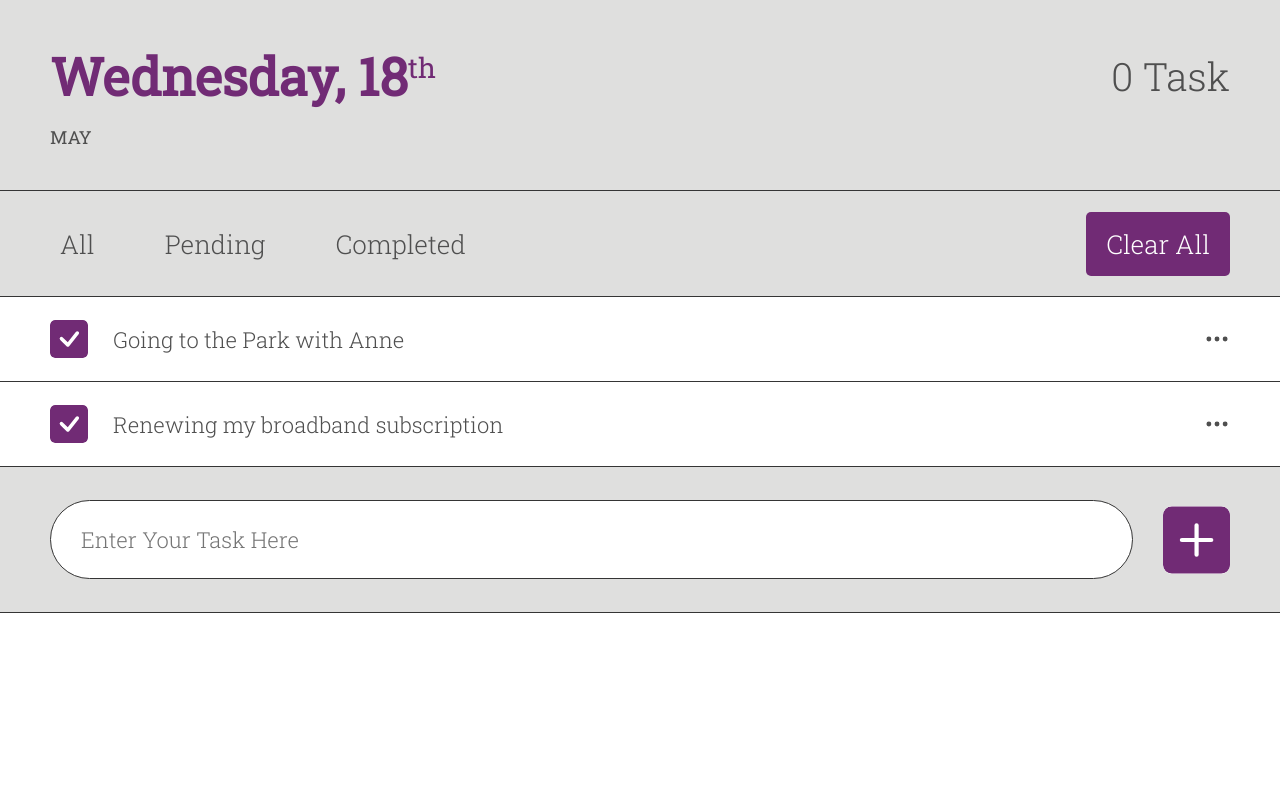
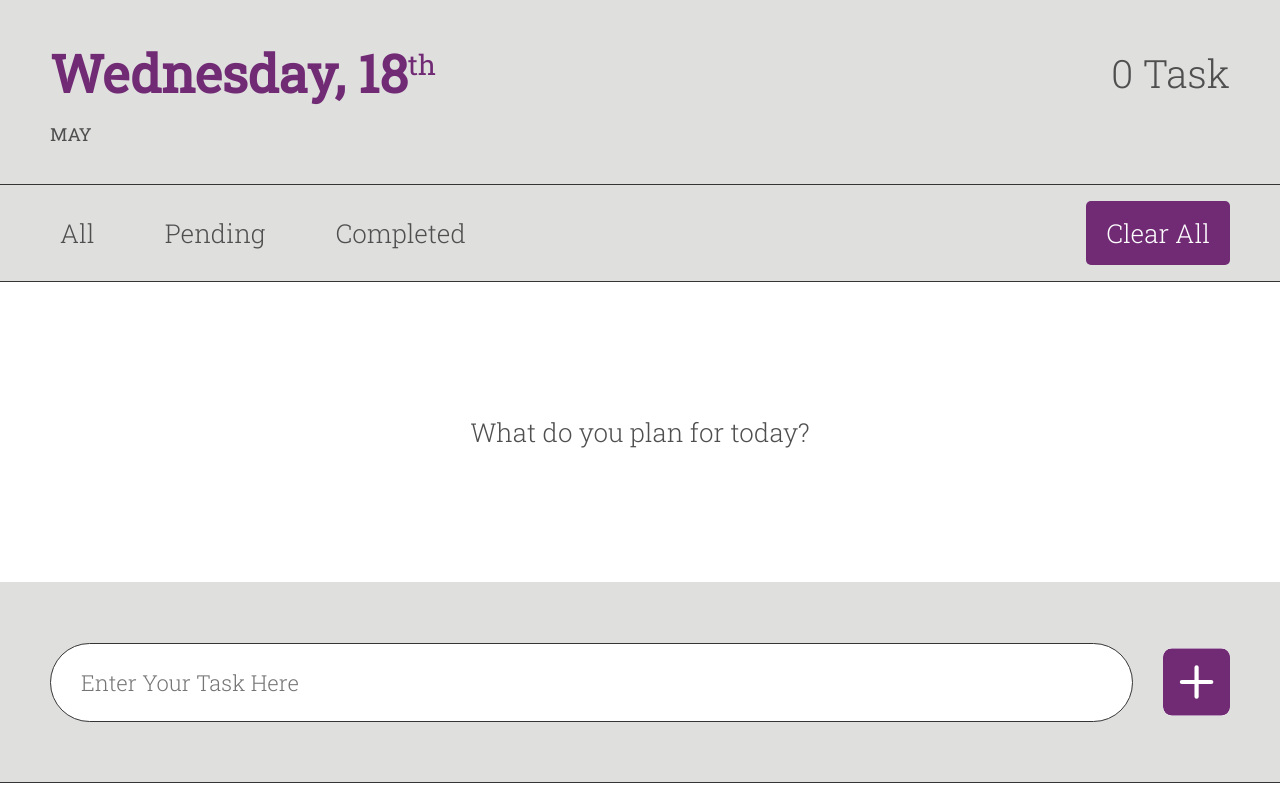
Before and after one commit to eddiebass/todo-app, a React (Create React App) app: page / in a window 1280 px wide. Built offline with nearby package versions, Linux system fonts and the light colour scheme.

Commit message:
added conditional logic in creating, adding tasks

```diff
--- a/src/App.css
+++ b/src/App.css
@@ -23,7 +23,7 @@ h2 {
 }
 /* HEADER */
 header {
-	height: 190px;
+	height: 23vh;
 	background: #dfdfde;
 	display: flex;
 	justify-content: center;
@@ -52,7 +52,7 @@ sup {
 }
 /* NAV */
 nav {
-	height: 105px;
+	height: 12vh;
 	background: #dfdfde;
 	display: flex;
 	justify-content: space-between;
@@ -136,7 +136,7 @@ section {
 }
 /* FOOTER */
 footer {
-	height: 145px;
+	height: 25vh;
 	background: #dfdfde;
 	display: flex;
 	padding: 0 50px;
@@ -152,10 +152,12 @@ input {
 	background: #fff;
 	border-radius: 40px;
 	border: 1px solid #353535;
-	font: inherit;
+	font-family: inherit;
+	font-weight: 300;
 	font-size: 22px;
 	padding-left: 30px;
 	flex-basis: 90%;
+	color: #3f3f3f;
 }
 .add-btn {
 	font-size: 68px;
@@ -164,3 +166,32 @@ input {
 	background: #fff;
 	border-radius: 9px;
 }
+.overflow {
+	overflow-y: scroll;
+	height: 40vh;
+}
+
+.overflow::-webkit-scrollbar {
+	width: 1em;
+}
+.overflow::-webkit-scrollbar-track {
+	background-color: #dfdfde;
+	border-radius: 40px;
+	margin-block: 2px;
+}
+.overflow::-webkit-scrollbar-thumb {
+	background-color: #dfdfde;
+	border: 2px solid #712b75;
+	border-radius: 40px;
+}
+.overflow::-webkit-scrollbar-thumb:hover {
+	background-color: #712b75;
+	border: 2px solid #712b75;
+}
+
+.hero {
+	height: 300px;
+	display: flex;
+	justify-content: center;
+	align-items: center;
+}
--- a/src/App.js
+++ b/src/App.js
@@ -1,17 +1,56 @@
+import { useState } from "react";
 import "./App.css";
 import Header from "./components/Header";
 import Nav from "./components/Nav";
-import List from "./components/List";
+// import List from "./components/List";
+import { BsCheckSquareFill, BsCheckSquare, BsThreeDots } from "react-icons/bs";
 import Create from "./components/Create";
 
 function App() {
+	let count = 0;
+	const [taskArray, setTaskArray] = useState([]);
+	const [tasks, setTasks] = useState("");
+	// const [taskArray, setTaskArray] = useState([]);
+	const getTask = (e) => {
+		setTasks(e.target.value);
+	};
+	const addTask = () => {
+		setTaskArray((prev) => [tasks, ...prev]);
+	};
+	const clearAll = () => {
+		setTaskArray([]);
+	};
+	const allTasks = taskArray.map((task) => {
+		let myTasks;
+		if (task.length > 0) {
+			count += 1;
+			myTasks = (
+				<article className="border">
+					<section>
+						<div className="tick-box">
+							<BsCheckSquare className="tick" />
+						</div>
+						<p>{task}</p>
+					</section>
+					<BsThreeDots className="dots" />
+				</article>
+			);
+		}
+		return myTasks;
+	});
+
 	return (
 		<div className="App">
 			<main className="app-head">
-				<Header />
-				<Nav />
-				<List />
-				<Create />
+				<Header count={count} />
+				<Nav clearAll={clearAll} />
+				{count > 0 ? (
+					<div className="overflow">{allTasks}</div>
+				) : (
+					<p className="hero">What do you plan for today?</p>
+				)}
+				{/* <List taskArray={taskArray} tasks={tasks} /> */}
+				<Create getTask={getTask} addTask={addTask} />
 			</main>
 		</div>
 	);
--- a/src/components/Create.js
+++ b/src/components/Create.js
@@ -1,12 +1,16 @@
-import React from "react";
 import { BsPlusSquareFill, BsPlusSquare } from "react-icons/bs";
 
-const Create = () => {
+const Create = (props) => {
 	return (
 		<footer className="border">
 			<div className="info">
-				<input type="text" placeholder="Enter Your Task Here" />
-				<BsPlusSquareFill className="add-btn" />
+				<input
+					type="text"
+					placeholder="Enter Your Task Here"
+					value={props.tasks}
+					onChange={props.getTask}
+				/>
+				<BsPlusSquareFill className="add-btn" onClick={props.addTask} />
 			</div>
 		</footer>
 	);
--- a/src/components/Header.js
+++ b/src/components/Header.js
@@ -1,6 +1,6 @@
 import React from "react";
 
-const Header = () => {
+const Header = (props) => {
 	const date = new Date();
 	const theDate = date.getDate();
 	const month = () => {
@@ -18,7 +18,7 @@ const Header = () => {
 					{`${day()}, ${theDate}`}
 					<sup>th</sup>
 				</h1>
-				<h2>0 Task</h2>
+				<h2>{`${props.count} Task`}</h2>
 			</div>
 			<p className="month">{month()}</p>
 		</header>
--- a/src/components/List.js
+++ b/src/components/List.js
@@ -1,19 +1,10 @@
 import React from "react";
 import { BsCheckSquareFill, BsCheckSquare, BsThreeDots } from "react-icons/bs";
 
-const List = () => {
+const List = (props) => {
 	return (
 		<div>
-			<article className="border">
-				<section>
-					<div className="tick-box">
-						<BsCheckSquareFill className="tick" />
-					</div>
-					<p>Going to the Park with Anne</p>
-				</section>
-				<BsThreeDots className="dots" />
-			</article>
-			<article className="border">
+			{/* <article className="border">
 				<section>
 					<div className="tick-box">
 						<BsCheckSquareFill className="tick" />
@@ -21,7 +12,7 @@ const List = () => {
 					<p>Renewing my broadband subscription</p>
 				</section>
 				<BsThreeDots className="dots" />
-			</article>
+			</article> */}
 		</div>
 	);
 };
--- a/src/components/Nav.js
+++ b/src/components/Nav.js
@@ -1,6 +1,6 @@
 import React from "react";
 
-const Nav = () => {
+const Nav = (props) => {
 	return (
 		<nav className="border">
 			<ul>
@@ -8,7 +8,7 @@ const Nav = () => {
 				<li>Pending</li>
 				<li>Completed</li>
 			</ul>
-			<button>Clear All</button>
+			<button onClick={props.clearAll}>Clear All</button>
 		</nav>
 	);
 };
```
